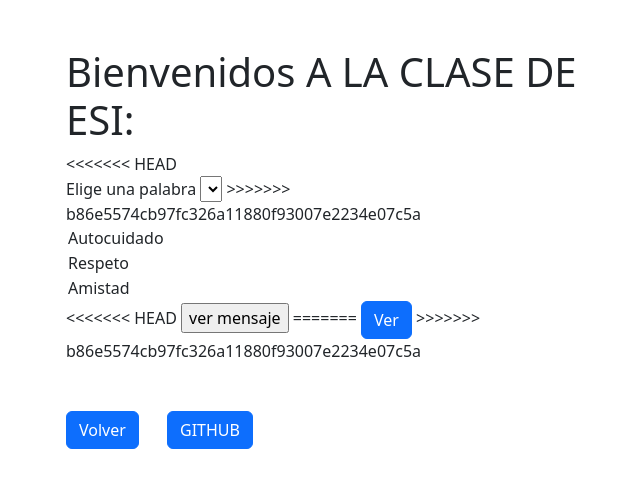
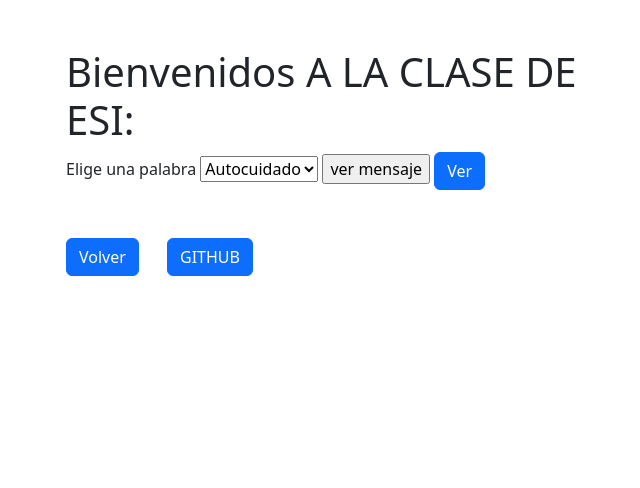
Before and after one commit to laraagustinadevoto22-code/Trabajo-Practico-ESI, a PHP site: page / in a window 1280 px wide. Shown: the part 56-544 px from the top of the page, without its empty margins (295-935 px from the left). Run offline with PHP 8.4, Linux system fonts and the light colour scheme; lists and menus that the app fills with data are empty.

Commit message:
first index

```diff
--- a/index.php
+++ b/index.php
@@ -3,27 +3,19 @@
 <div class="container mt-5">
     <div class="col-6 mx-auto">
         <h1>Bienvenidos A LA CLASE DE ESI: </h1>
-<<<<<<< HEAD
-        <form action="def-palabra.php" method="post">
-        <label for="palabra">Elige una palabra</label>
-        <select name="palabra" id="palabra">
-=======
         <form action="def-palabra.php" method="post"></form>
         <label for="palabra">Elige una palabra</label>
         <select name="palabra" id="palabra">
->>>>>>> b86e5574cb97fc326a11880f93007e2234e07c5a
             <option value="autocuidado">Autocuidado</option>
             <option value="respeto">Respeto</option>
             <option value="amistad">Amistad</option>
 
         </select>
-<<<<<<< HEAD
+
 
          <input type="submit" value="ver mensaje">
 
-=======
 <button type="button" class="btn btn-primary">Ver</button>
->>>>>>> b86e5574cb97fc326a11880f93007e2234e07c5a
         </form>
     </div>
 </div>
```
